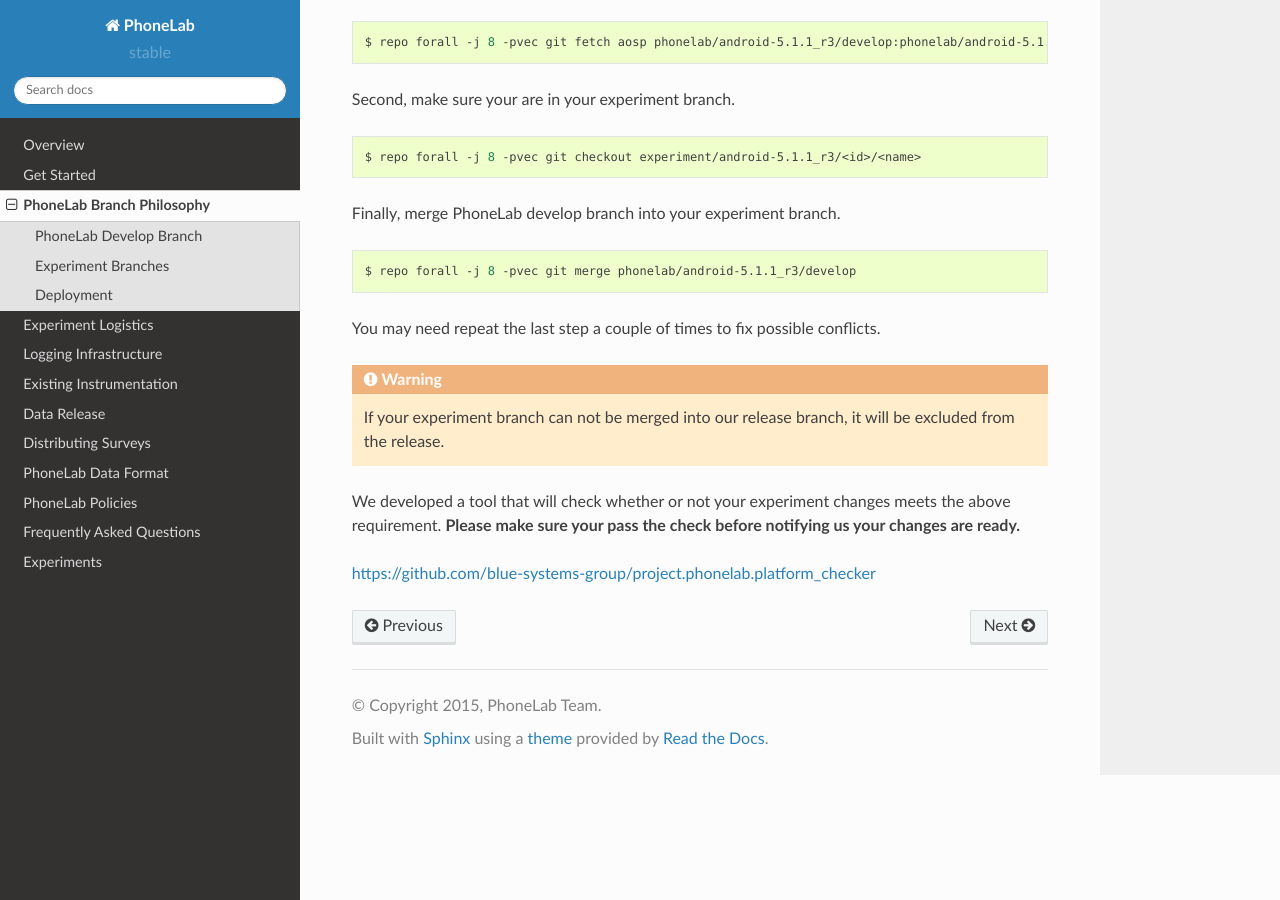
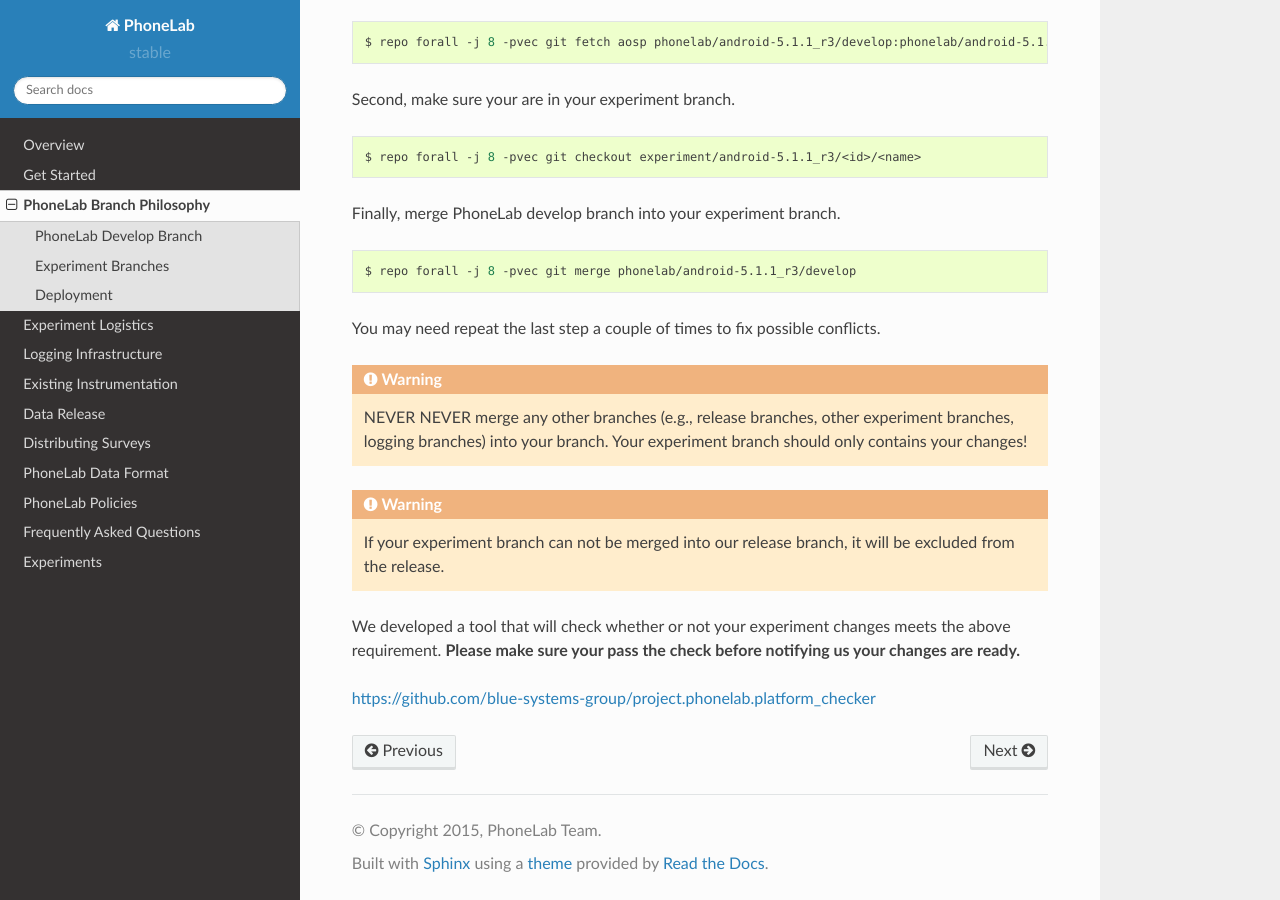
Before and after one commit to blue-systems-group/project.phonelab.doc, a Sphinx documentation site: the page built from source/branch.rst, in a window 1280 px wide and 900 px high, scrolled down 1696 px. Built offline with Sphinx 7.4.7 and the Read the Docs theme 2.0.0, drawn with Linux system fonts in a browser that asks for light colours; formulas are drawn with MathJax 3.

Commit message:
warning on merge

```diff
--- a/source/branch.rst
+++ b/source/branch.rst
@@ -55,7 +55,6 @@ By default, your experiment branch is not publicly available: only PhoneLab
 administrators and yourself have full access to the branch.
 
 
-
 Deployment
 ----------
 
@@ -91,6 +90,11 @@ Finally, merge PhoneLab develop branch into your experiment branch.
 
 You may need repeat the last step a couple of times to fix possible conflicts.
 
+.. warning::
+    NEVER NEVER merge any other branches (e.g., release branches, other
+    experiment branches, logging branches) into your branch. Your experiment
+    branch should only contains your changes!
+
 
 .. warning::
     If your experiment branch can not be merged into our release branch, it will
```
